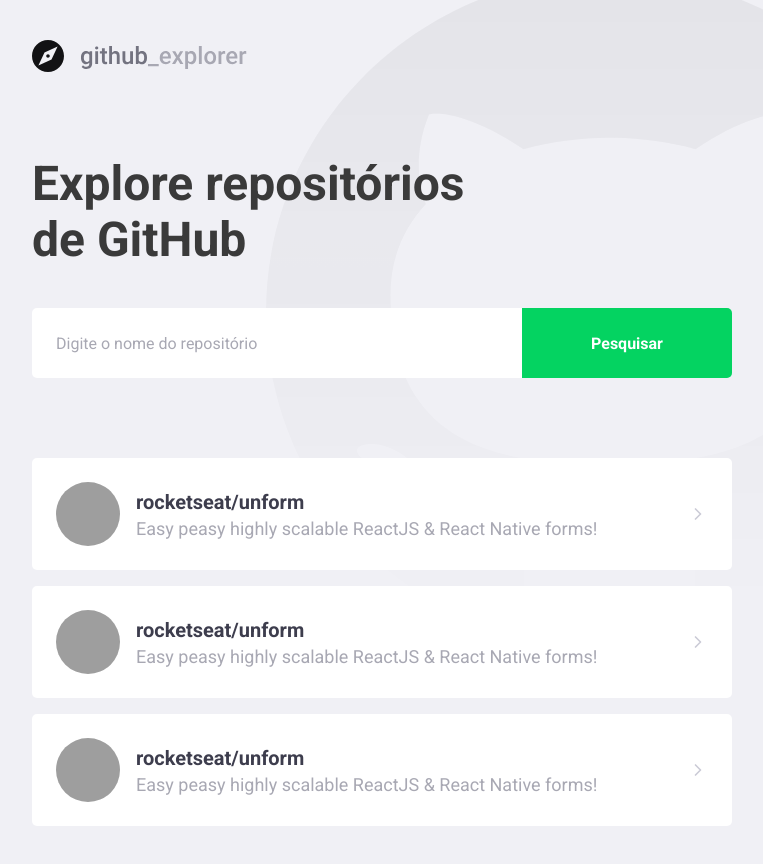
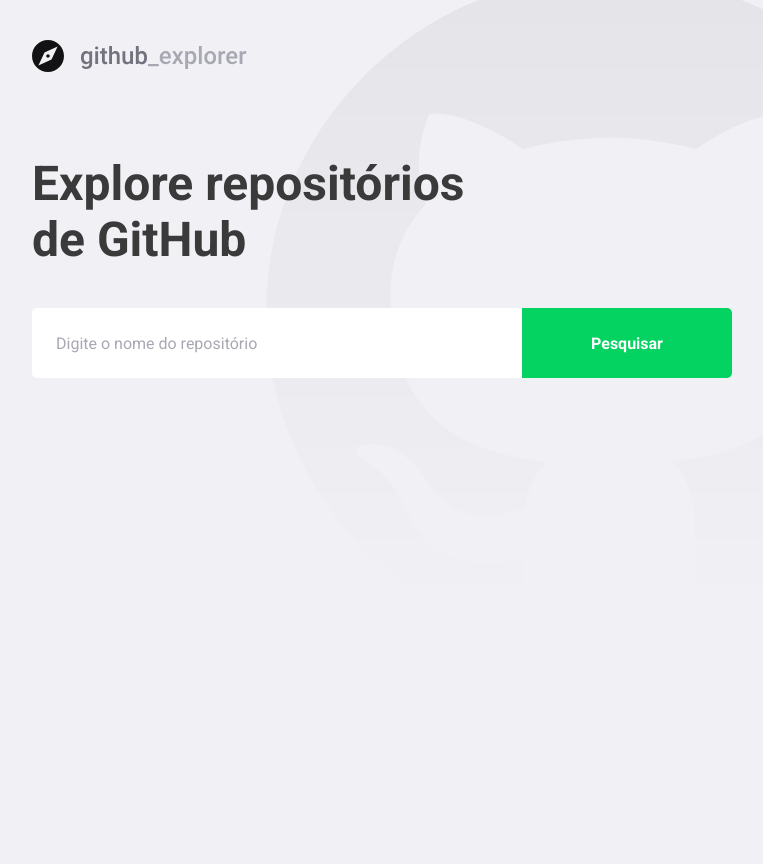
Before and after one commit to DiogoM14/GitHub-Explorer, a React (Create React App) app: page / in a window 1280 px wide. Shown: the whole page, without its empty margins (148-911 px from the left). After the commit the page ends 800 px from the top, so only its background shows below. Built offline with nearby package versions, Linux system fonts and the light colour scheme; grey boxes are pictures that could not be loaded.

Commit message:
connecting api

```diff
--- a/package.json
+++ b/package.json
@@ -10,6 +10,7 @@
     "@types/node": "^12.0.0",
     "@types/react": "^16.9.0",
     "@types/react-dom": "^16.9.0",
+    "axios": "^0.19.2",
     "polished": "^3.6.5",
     "react": "^16.13.1",
     "react-dom": "^16.13.1",
--- a/src/Pages/Dashboard/index.tsx
+++ b/src/Pages/Dashboard/index.tsx
@@ -1,52 +1,65 @@
-import React from 'react';
+import React, { useState, FormEvent } from 'react';
 import { FiChevronRight } from 'react-icons/fi';
+import api from '../../services/api';
 
 import logoImg from '../../assets/logo.svg';
 
 import { Title, Form, Repositories } from './styles';
 
-const Dashboard: React.FC = () => (
+interface Repository {
+  full_name: string;
+  description: string;
+  owner: {
+    login: string;
+    avatar_url: string;
+  };
+}
+
+const Dashboard: React.FC = () => {
+  const [newRepo, setNewRepo] = useState('');
+  const [repositories, setRepositories] = useState<Repository[]>([]);
+
+  async function handleAddRepository(event: FormEvent<HTMLFormElement>): Promise<void> {
+    event.preventDefault();
+
+    const response = await api.get(`repos/${newRepo}`);
+
+    const repository = response.data;
+
+    setRepositories([...repositories, repository]);
+    setNewRepo('');
+  }
+
+  return (
     <>
       <img src={logoImg} alt="GitHub Explorer" />
       <Title>Explore repositórios de GitHub</Title>
 
-    <Form action="">
-      <input placeholder="Digite o nome do repositório" />
+      <Form onSubmit={handleAddRepository}>
+        <input
+          value={newRepo}
+          onChange={(e) => setNewRepo(e.target.value)}
+          placeholder="Digite o nome do repositório"
+        />
         <button type="submit">Pesquisar</button>
       </Form>
 
       <Repositories>
-      <a href="teste">
-        <img src="https://avatars1.githubusercontent.com/u/53921606?s=460&u=fbbf28ffc963f424acb8007f5595f453adc6c5a2&v=4" alt="Diogo Martins" />
+        {repositories.map((repository) => (
+          <a key={repository.full_name} href="teste">
+            <img src={repository.owner.avatar_url} alt={repository.owner.login} />
             <div>
-          <strong>rocketseat/unform</strong>
-          <p>Easy peasy highly scalable ReactJS & React Native forms!</p>
+              <strong>{repository.full_name}</strong>
+              <p>{repository.description}</p>
             </div>
 
             <FiChevronRight size={20} />
           </a>
+        ))}
 
-      <a href="teste">
-        <img src="https://avatars1.githubusercontent.com/u/53921606?s=460&u=fbbf28ffc963f424acb8007f5595f453adc6c5a2&v=4" alt="Diogo Martins" />
-        <div>
-          <strong>rocketseat/unform</strong>
-          <p>Easy peasy highly scalable ReactJS & React Native forms!</p>
-        </div>
-
-        <FiChevronRight size={20} />
-      </a>
-
-      <a href="teste">
-        <img src="https://avatars1.githubusercontent.com/u/53921606?s=460&u=fbbf28ffc963f424acb8007f5595f453adc6c5a2&v=4" alt="Diogo Martins" />
-        <div>
-          <strong>rocketseat/unform</strong>
-          <p>Easy peasy highly scalable ReactJS & React Native forms!</p>
-        </div>
-
-        <FiChevronRight size={20} />
-      </a>
       </Repositories>
     </>
   );
+};
 
 export default Dashboard;
--- a/src/Pages/Dashboard/styles.tsx
+++ b/src/Pages/Dashboard/styles.tsx
@@ -76,7 +76,8 @@
     }
 
     div {
-      margin-left: 16px;
+      margin: 0 16px;
+      flex: 1;
 
       strong {
         font-size: 20px;
--- /dev/null
+++ b/src/services/api.ts
@@ -0,0 +1,7 @@
+import axios from 'axios';
+
+const api = axios.create({
+  baseURL: 'https://api.github.com',
+});
+
+export default api;
```
Also changed, not shown: 2 other files (tests, documents, lock files or other folders). Lines whose indentation alone changed are shown as unchanged.
